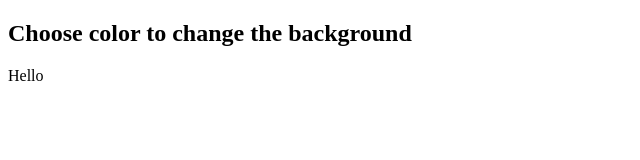
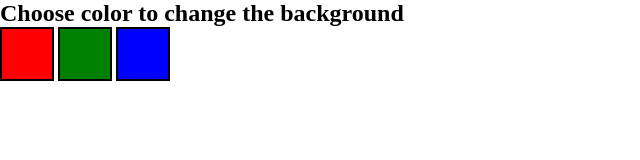
Before and after one commit to deepanshu7007/JavaScriptProjects, a plain HTML site: page index.html in a window 1280 px wide. Shown: the whole page, without its empty margins (0-640 px from the left). Drawn offline with Linux system fonts and the light colour scheme.

Commit message:
2 files modified

```diff
--- a/index.html
+++ b/index.html
@@ -5,7 +5,7 @@
     <meta http-equiv="X-UA-Compatible" content="IE=edge" />
     <meta name="viewport" content="width=device-width, initial-scale=1.0" />
     <title>Document</title>
-    <link rel="stylesheet" href="./style.css">
+    <link rel="stylesheet" href="./style.css" />
   </head>
   <body>
     <main>
@@ -13,9 +13,9 @@
         <h1>Choose color to change the background</h1>
       </section>
       <section>
-        <span id="btn red">Hello</span>
-        <span id="btn green"></span>
-        <span id="btn blue"></span>
+        <span class="btn" id="red"></span>
+        <span class="btn " id="green"></span>
+        <span class="btn " id="blue"></span>
       </section>
     </main>
   </body>
--- a/style.css
+++ b/style.css
@@ -1,6 +1,19 @@
-#color {
-  height: 30px;
-  width: 30px;
+* {
+  margin: 0px;
+}
+
+.btn {
+  height: 50px;
+  width: 50px;
+  border: solid black 2px;
+  display: inline-block;
+}
+#red {
   background-color: red;
-  color: blue;
 }
+#green {
+  background-color: green;
+}
+#blue {
+  background-color: blue;
+}
```
